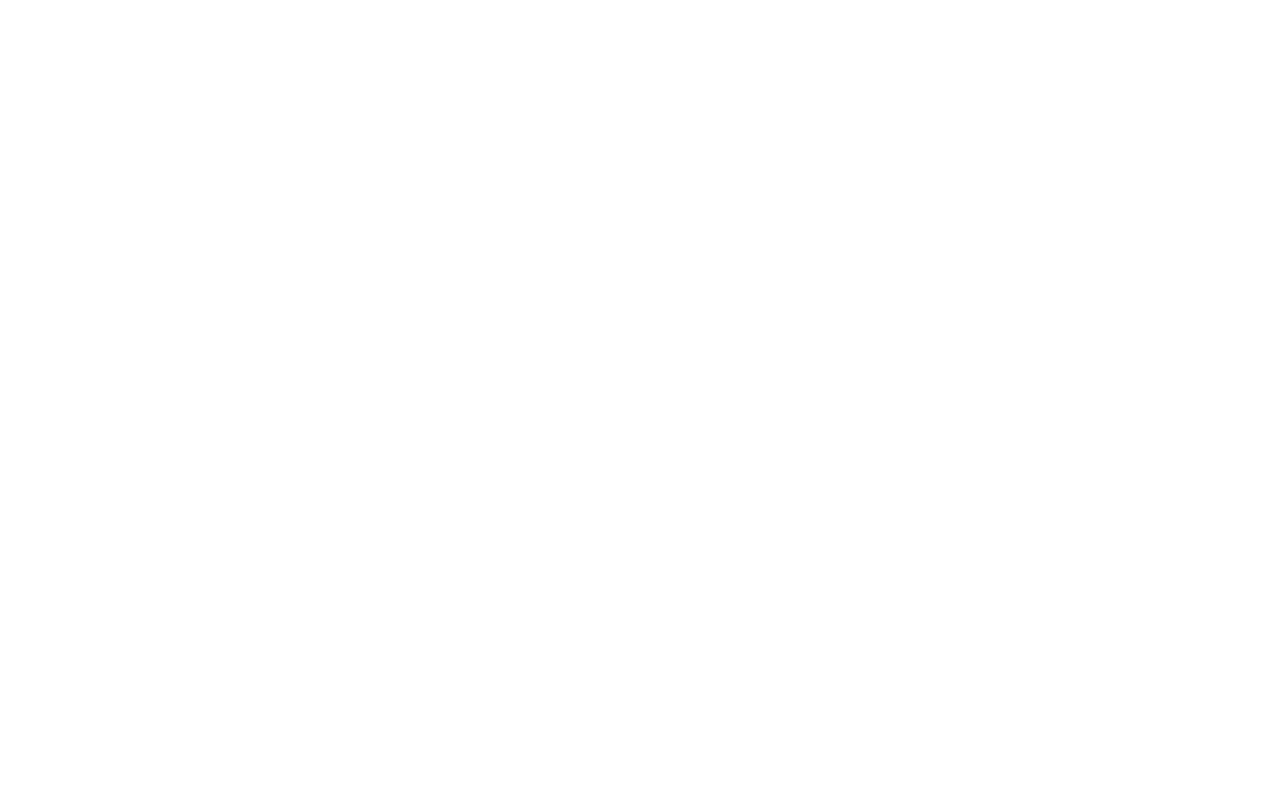
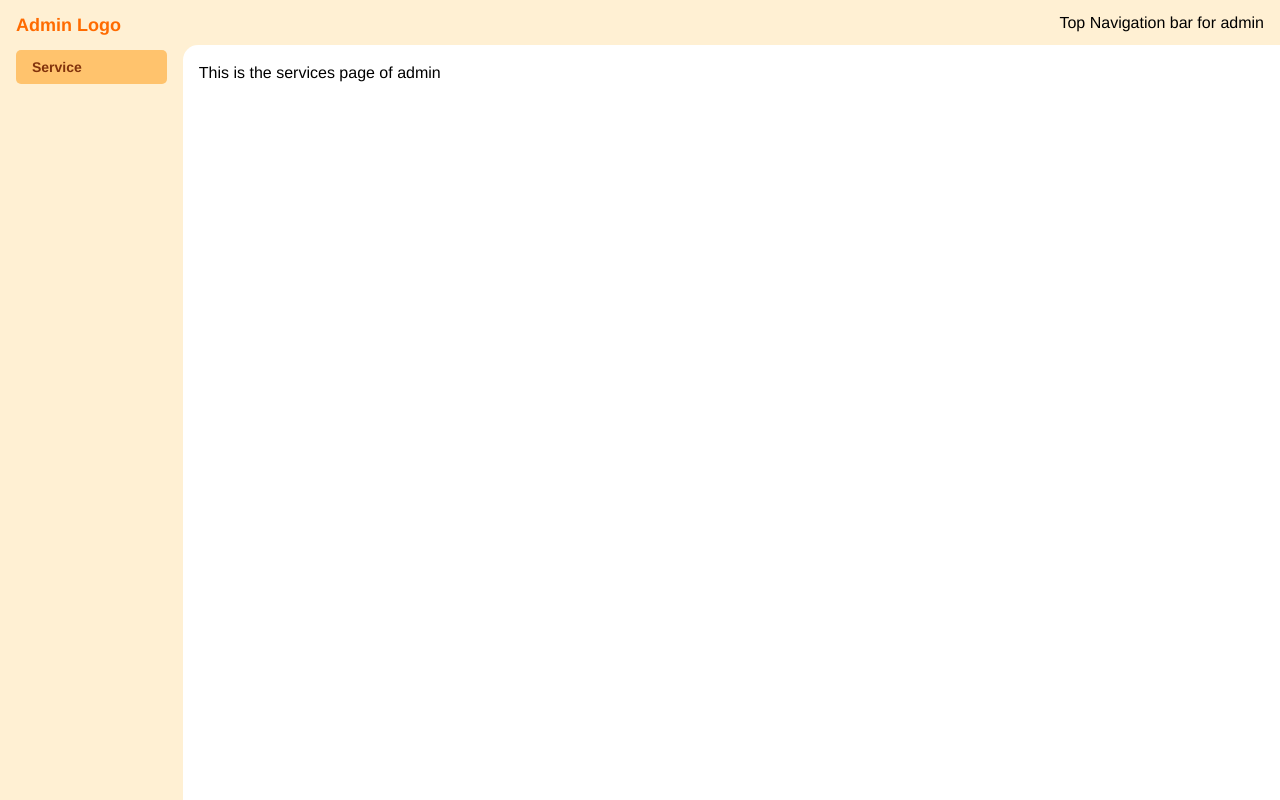
Before and after one commit to GeloyC/printshop, a React (Vite) app in the folder client/: page /admin/service in a window 1280 px wide. Before the commit this address had no page. Built offline with nearby package versions, Linux system fonts and the light colour scheme.

Commit message:
add: admin layout + service page for admin

```diff
--- a/client/src/App.tsx
+++ b/client/src/App.tsx
@@ -2,8 +2,10 @@
 import { BrowserRouter, Routes, Route } from 'react-router-dom'
 
 import ClientLayout from './layouts/client.layout'
-import Home from './pages/Home'
-import DocumentPrintSetup from './pages/DocumentPrintSetup'
+import Home from './pages/client/Home'
+import DocumentPrintSetup from './pages/client/DocumentPrintSetup'
+import AdminLayout from './layouts/admin.layout'
+import Service from './pages/admin/Service'
 
 function App() {
 
@@ -14,6 +16,10 @@
           <Route path="/" element={<Home />} />
           <Route path="/document-print/setup" element={<DocumentPrintSetup/>} />
         </Route>
+
+        <Route element={<AdminLayout />}>
+          <Route path="/admin/service" element={<Service />}/>
+        </Route>
       </Routes>
     </BrowserRouter>
   )
--- a/client/src/components/modal/DocumentPrintFileSetupModal.tsx
+++ b/client/src/components/modal/DocumentPrintFileSetupModal.tsx
@@ -15,13 +15,16 @@
 
     const [quantity, setQuantity] = useState<number>(1);
 
+
+
+
     return (
         <div className="fade-up flex flex-col min-w-[600px] rounded-[10px] bg-[#FFF] p-[2rem] gap-[1rem]">
             <span className="text-[24px] text-[#272727] font-bold leading-tight">{selectedFile}</span>
 
             <div className="flex flex-col w-full gap-[0.5rem]">
                 <div className="flex flex-col w-full gap-[0.3rem] pb-[0.5rem] border-b border-dashed border-[#575757]/25">
-                    <span className='text-[14px] font-bold text-[#575757]'>Set variation</span>
+                    <span className='text-[14px] font-bold text-[#575757]'>Variation</span>
 
                     <div className="flex items-center w-full gap-[0.3rem]">
                         <input type="radio" name="variation" id="var_black_&_white" hidden/>
@@ -43,7 +46,7 @@
                 </div>
 
                 <div className="flex flex-col w-full gap-[0.3rem] pb-[0.5rem] border-b border-dashed border-[#575757]/25">
-                    <span className='text-[14px] font-bold text-[#575757]'>Set Size</span>
+                    <span className='text-[14px] font-bold text-[#575757]'>Size</span>
 
                     <div className="flex items-center w-full gap-[0.3rem]">
                         <input type="radio" name="size" id="size_short" hidden/>
--- a/client/src/components/navbar.tsx
+++ b/client/src/components/navbar.tsx
@@ -17,13 +17,14 @@
                         </div>
                     </div>
 
-                    <div className="absolute top-[3.5rem] left-1/2 -translate-x-1/2 p-[0.5rem] hidden group-hover:flex flex flex-col items-start shadow-lg bg-[#FFF] rounded-[5px] border border-[#272727]/10">
+                    <div className="absolute top-[3rem] left-1/2 -translate-x-1/2 p-[0.5rem] hidden group-hover:flex flex flex-col items-start shadow-lg bg-[#FFF] rounded-[5px] border border-[#272727]/10">
                         <Link to="/" className="whitespace-nowrap py-[0.5rem] px-[1rem] hover:bg-[#B1B2B5]/25 active:bg-[#B1B2B5]/35 rounded-[5px]">Document Print</Link>
                     </div>
                 </div>
             </div>
 
             <div className="flex items-center h-full gap-[0.2rem]">
+                <Link to="/admin/services">Temporary admin button</Link>
                 <button className="border border-[#272727]/10 hover:border-[#272727]/50 active:border-[#272727] px-[1rem] py-[0.5rem] rounded-[10px] cursor-pointer transition-all duration-100">
                     <span className="px-[1rem] font-bold text-[14px]">Login</span>
                 </button>
--- /dev/null
+++ b/client/src/components/navbarAdmin.tsx
@@ -0,0 +1,28 @@
+import { Link, useLocation } from "react-router-dom";
+
+
+function NavbarAdmin () {
+
+    const location = useLocation();
+
+    return (
+        <div className="flex flex-col w-full items-start justify-between h-full p-[1rem]">
+
+            <div className="flex flex-col items-start w-full gap-[1rem]">
+                <span className="font-bold text-[18px] text-[#ff6b00] leading-none">Admin Logo</span>
+
+                <div className="flex flex-col w-full gap-[0.3rem]">
+                    <Link to="/admin/service" className={`py-[0.3rem] ${location.pathname === '/admin/service' && 'bg-[#ffc36d]'} hover:bg-[#ff9e32] active:bg-[#ff9e32]/75 rounded-[5px] transition-all duration-100`}>
+                        <span className="text-[14px] text-[#82330c] font-bold px-[1rem]">Service</span>
+                    </Link>
+
+
+                </div>
+            </div>
+
+        </div>
+    )
+}
+
+
+export default NavbarAdmin;
--- /dev/null
+++ b/client/src/components/topnavAdmin.tsx
@@ -0,0 +1,11 @@
+
+function TopNavAdmin () {
+
+    return (
+        <div className="flex items-center justify-end px-[1rem] w-full h-[3rem]">
+            Top Navigation bar for admin
+        </div>
+    )
+}
+
+export default TopNavAdmin
--- /dev/null
+++ b/client/src/layouts/admin.layout.tsx
@@ -0,0 +1,22 @@
+import { Outlet } from "react-router-dom"
+import NavbarAdmin from "../components/navbarAdmin"
+import TopNavAdmin from "../components/topnavAdmin"
+
+
+function AdminLayout () {
+
+    return (
+        <div className="relative grid grid-cols-[1fr_6fr] w-full h-screen bg-[#fff0d3]">
+
+            <NavbarAdmin  />
+
+            <div className="flex flex-col w-full h-full">
+                <TopNavAdmin />
+                <Outlet />
+            </div>
+        </div>
+    )
+}
+
+
+export default AdminLayout
--- /dev/null
+++ b/client/src/pages/admin/Service.tsx
@@ -0,0 +1,11 @@
+
+function Service () {
+
+    return (
+        <div className="flex flex-col w-full h-full bg-[#FFF] rounded-tl-[15px] p-[1rem]">
+            This is the services page of admin
+        </div>
+    )
+}
+
+export default Service;
--- a/client/src/pages/DocumentPrintSetup.tsx
+++ b/client/src/pages/client/DocumentPrintSetup.tsx
@@ -2,7 +2,7 @@
 
 
 // context
-import { useFileContext } from "../context/documentPrintContext";
+import { useFileContext } from "../../context/documentPrintContext";
 
 // icons
 import Arrow from '/src/assets/icon/arrow-no-tail.svg?react'
@@ -10,10 +10,10 @@
 import Document from '/src/assets/icon/document.svg?react'
 
 // wrapper
-import ModalWrapper from "../components/wrapper/ModalWrapper";
+import ModalWrapper from "../../components/wrapper/ModalWrapper";
 
 // modal
-import DocumentPrintFileSetupModal from "../components/modal/DocumentPrintFileSetupModal";
+import DocumentPrintFileSetupModal from "../../components/modal/DocumentPrintFileSetupModal";
 
 
 
--- a/client/src/pages/Home.tsx
+++ b/client/src/pages/client/Home.tsx
@@ -2,8 +2,8 @@
 import { useNavigate } from "react-router-dom"
 
 // components
-import DocumentPrintUpload from "../components/client/DocumentPrintUpload"
-import { useFileContext } from "../context/documentPrintContext";
+import DocumentPrintUpload from "../../components/client/DocumentPrintUpload"
+import { useFileContext } from "../../context/documentPrintContext";
 
 function Home () {
 
```
